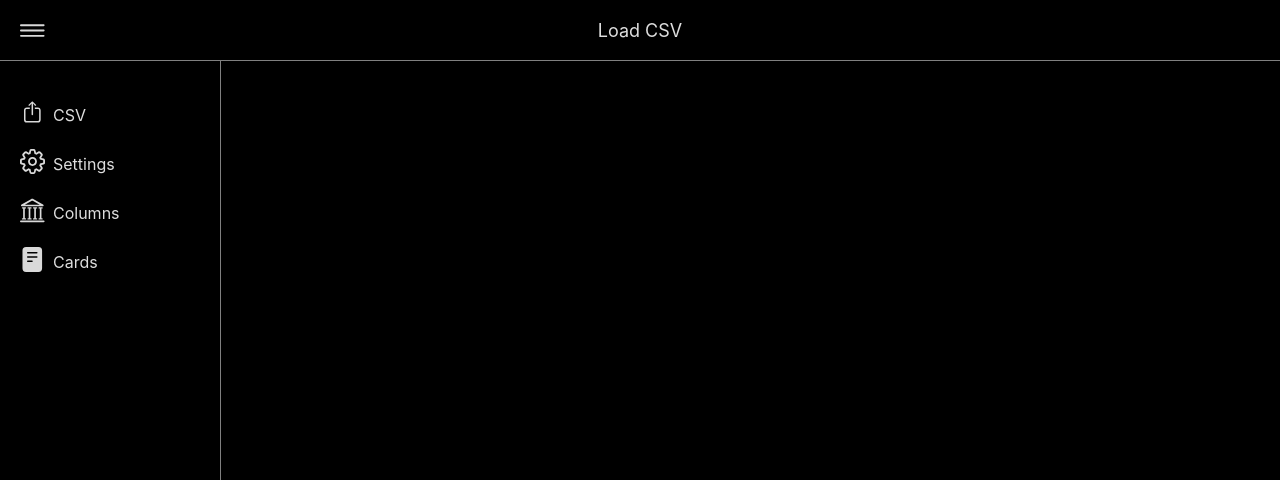
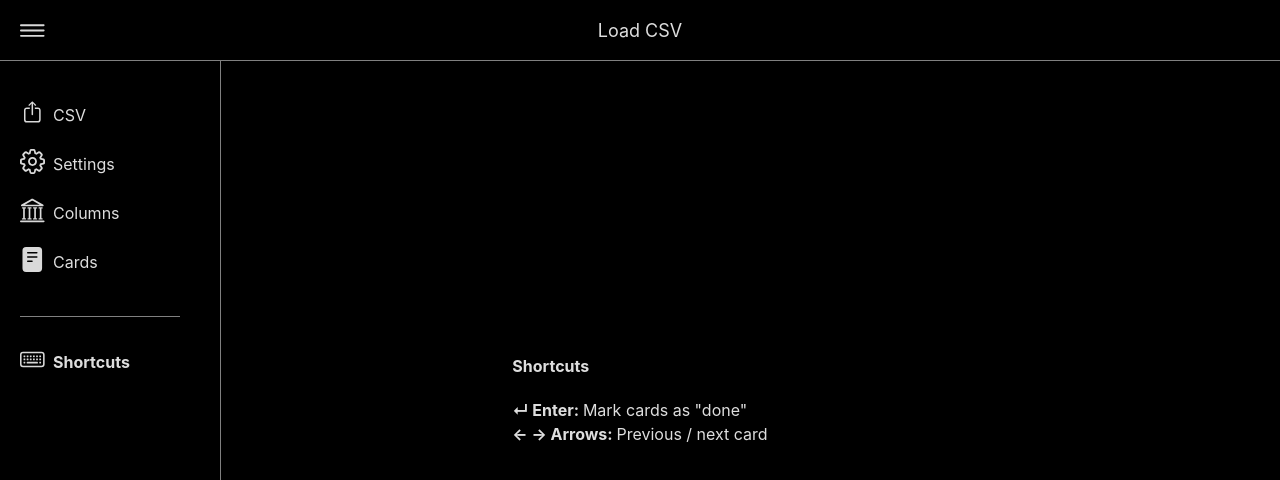
Before and after one commit to ivnsch/csv-to-cards, a React (Vite) app: page /shortcuts in a window 1280 px wide. Shown: the top 480 px of the page. Built offline with nearby package versions, Linux system fonts and the light colour scheme; no server answers.

Commit message:
add shortcuts page

```diff
--- a/src/App.tsx
+++ b/src/App.tsx
@@ -8,6 +8,7 @@ import { SideBar } from "./sidebar";
 import { useState } from "react";
 import CardSettingsView from "./card_settings";
 import { RightBar } from "./rightbar";
+import Shortcuts from "./shortcuts";
 
 function App() {
   const location = useLocation();
@@ -27,6 +28,7 @@ function App() {
         <Route path="/card-settings" element={<CardSettingsView />} />
         <Route path="/select-cols" element={<SelectCols />} />
         <Route path="/pager" element={<PagerScreen />} />
+        <Route path="/shortcuts" element={<Shortcuts />} />
       </Routes>
     </>
   );
--- /dev/null
+++ b/src/shortcuts.tsx
@@ -0,0 +1,52 @@
+import "./App.css";
+
+function Shortcuts() {
+  const shortcuts = [
+    { short: "↵ Enter", descr: 'Mark cards as "done"' },
+    { short: "← → Arrows", descr: "Previous / next card " },
+  ];
+
+  return (
+    <div style={styles.container}>
+      <div style={styles.title}>Shortcuts</div>
+      {shortcuts.map((s) => (
+        <ShortcutEntry shortcut={s} />
+      ))}
+    </div>
+  );
+}
+
+const ShortcutEntry = ({ shortcut }: { shortcut: Shortcut }) => {
+  return (
+    <div style={styles.shortcut}>
+      <span style={styles.short}>{shortcut.short}:&nbsp;</span>
+      <span>{shortcut.descr}</span>
+    </div>
+  );
+};
+
+type Shortcut = {
+  short: string;
+  descr: string;
+};
+
+export default Shortcuts;
+
+const styles: Record<string, React.CSSProperties> = {
+  container: {
+    display: "flex",
+    flexDirection: "column",
+    alignItems: "flex-start",
+  },
+  shortcut: {
+    display: "flex",
+    flexDirection: "row",
+  },
+  short: {
+    fontWeight: "bold",
+  },
+  title: {
+    fontWeight: "bold",
+    marginBottom: 20,
+  },
+};
--- a/src/sidebar.tsx
+++ b/src/sidebar.tsx
@@ -7,6 +7,8 @@ export const SideBar = ({ isOpen }: { isOpen: boolean }) => {
       <SideEntry text="Settings" image="/gear.svg" path="/card-settings" />
       <SideEntry text="Columns" image="/columns.svg" path="/select-cols" />
       <SideEntry text="Cards" image="card.svg" path="/pager" />
+      <div style={styles.separator} />
+      <SideEntry text="Shortcuts" image="keyboard.svg" path="/shortcuts" />
     </div>
   );
 };
@@ -94,4 +96,12 @@ const styles: Record<string, React.CSSProperties> = {
   entry: {
     cursor: "pointer",
   },
+  separator: {
+    borderBottom: "0.5px solid gray",
+    // marginTop: 20,
+    marginBottom: 30,
+    height: 20,
+    // backgroundColor: "red",
+    width: "80%",
+  },
 };
```
Also changed, not shown: public/keyboard.svg (added).
